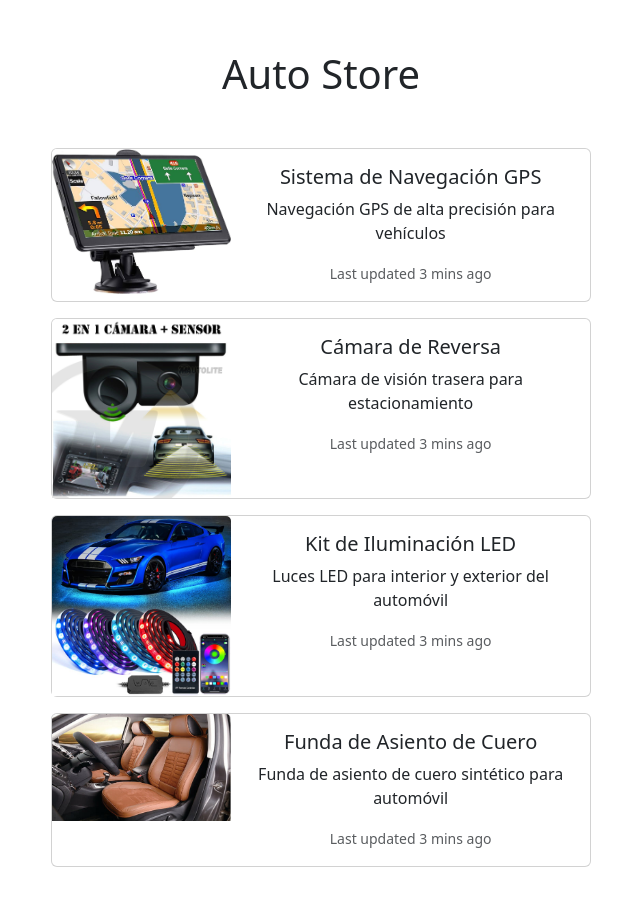
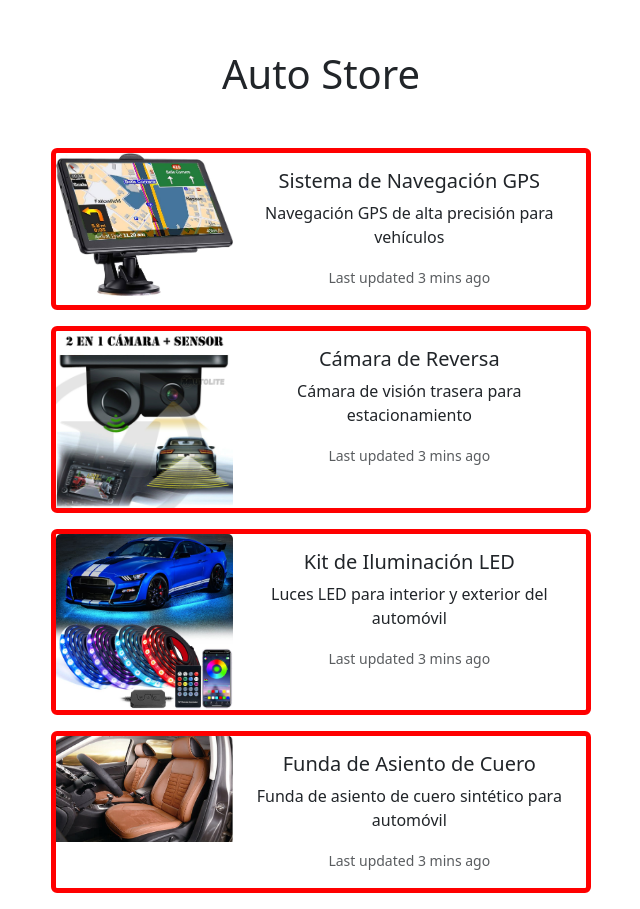
Before and after one commit to HarryAlvarado28/autopro-web, an Angular app: page / in a window 1280 px wide. Shown: the whole page, without its empty margins (319-959 px from the left). Before the commit the page ends 883 px from the top, so only its background shows below. Built offline with nearby package versions, Linux system fonts and the light colour scheme.

Commit message:
add: bordes rojos

```diff
--- a/src/app/components/product/product.component.html
+++ b/src/app/components/product/product.component.html
@@ -1,4 +1,4 @@
-<div class="card mb-3" style="max-width: 540px">
+<div class="card mb-3" style="max-width: 540px; border: solid 5px red;" >
   <div class="row g-0">
     <div class="col-md-4">
       <img
```
